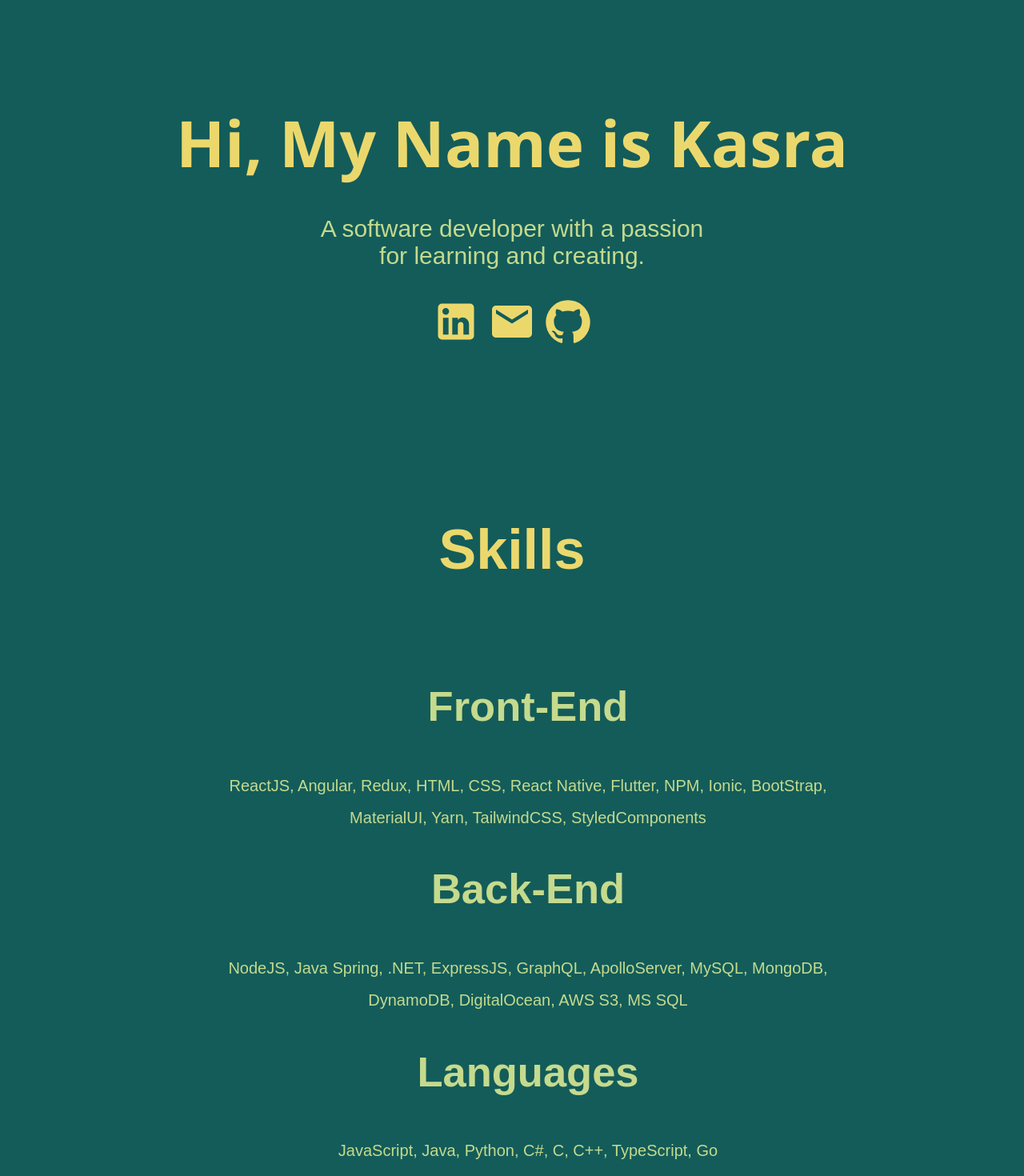
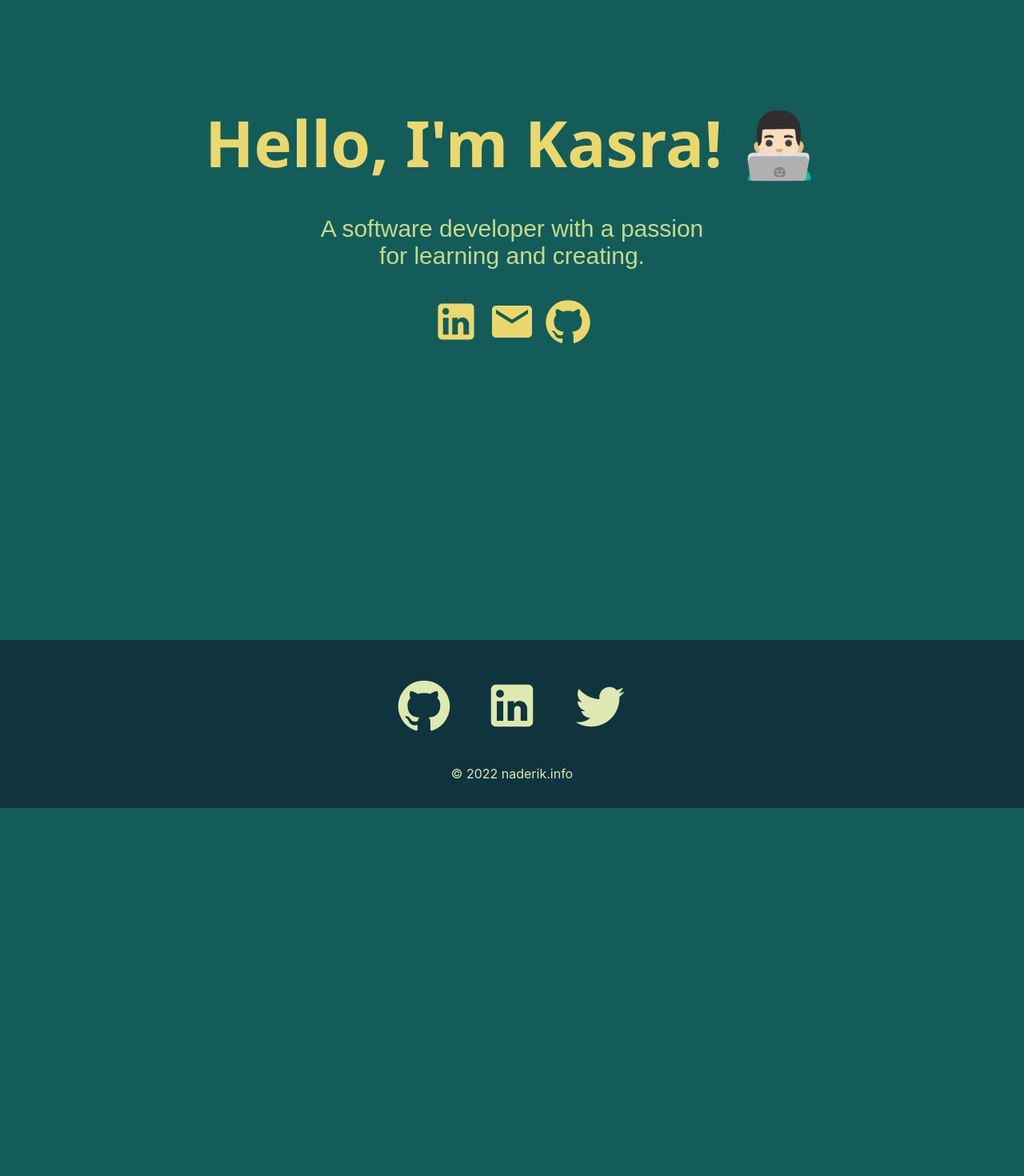
Before and after one commit to naderik/react-e-portfolio, a React (Create React App) app: page / in a window 1280 px wide. Shown: the part 200-1670 px from the top of the page at 80% size. After the commit the page ends 1210 px from the top, so only its background shows below. Built offline with nearby package versions, Linux system fonts and the light colour scheme.

Commit message:
home page looks good

```diff
--- a/src/pages/Home.js
+++ b/src/pages/Home.js
@@ -8,7 +8,7 @@
     return (
         <div className="home">
             <div className="about">
-                <h2> Hi, My Name is Kasra</h2>
+                <h2> Hello, I'm Kasra! 👨🏻‍💻 </h2>
                 <div className="prompt">
                     <p>A software developer with a passion for learning and creating.</p>
                     <LinkedInIcon />
@@ -16,7 +16,7 @@
                     <GithubIcon />
                 </div>
             </div>
-            <div className="skills">
+            {/* <div className="skills">
                 <h1> Skills</h1>
                 <ol className="list">
                     <li className="item">
@@ -38,7 +38,7 @@
                         <span>JavaScript, Java, Python, C#, C, C++, TypeScript, Go</span>
                     </li>
                 </ol>
-            </div>
+            </div> */}
         </div>
     );
 }
--- a/src/styles/Home.css
+++ b/src/styles/Home.css
@@ -3,6 +3,11 @@
     align-items: center;
     font-family: "Arial", sans-serif;
     color: #C5DA8D;
+}
+
+.about svg {
+    font-size: 100px;
+    cursor: pointer;
 }
 
 .about {
```
